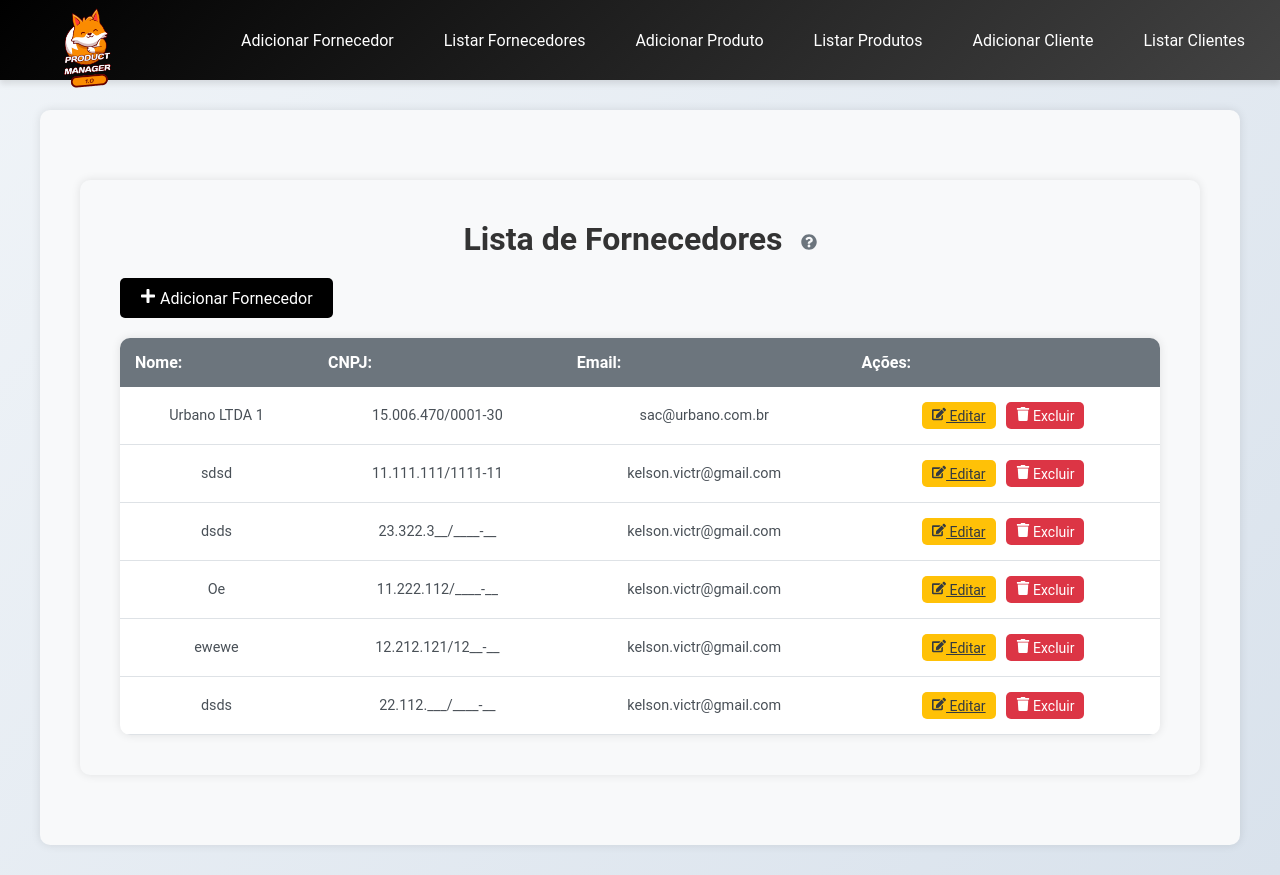
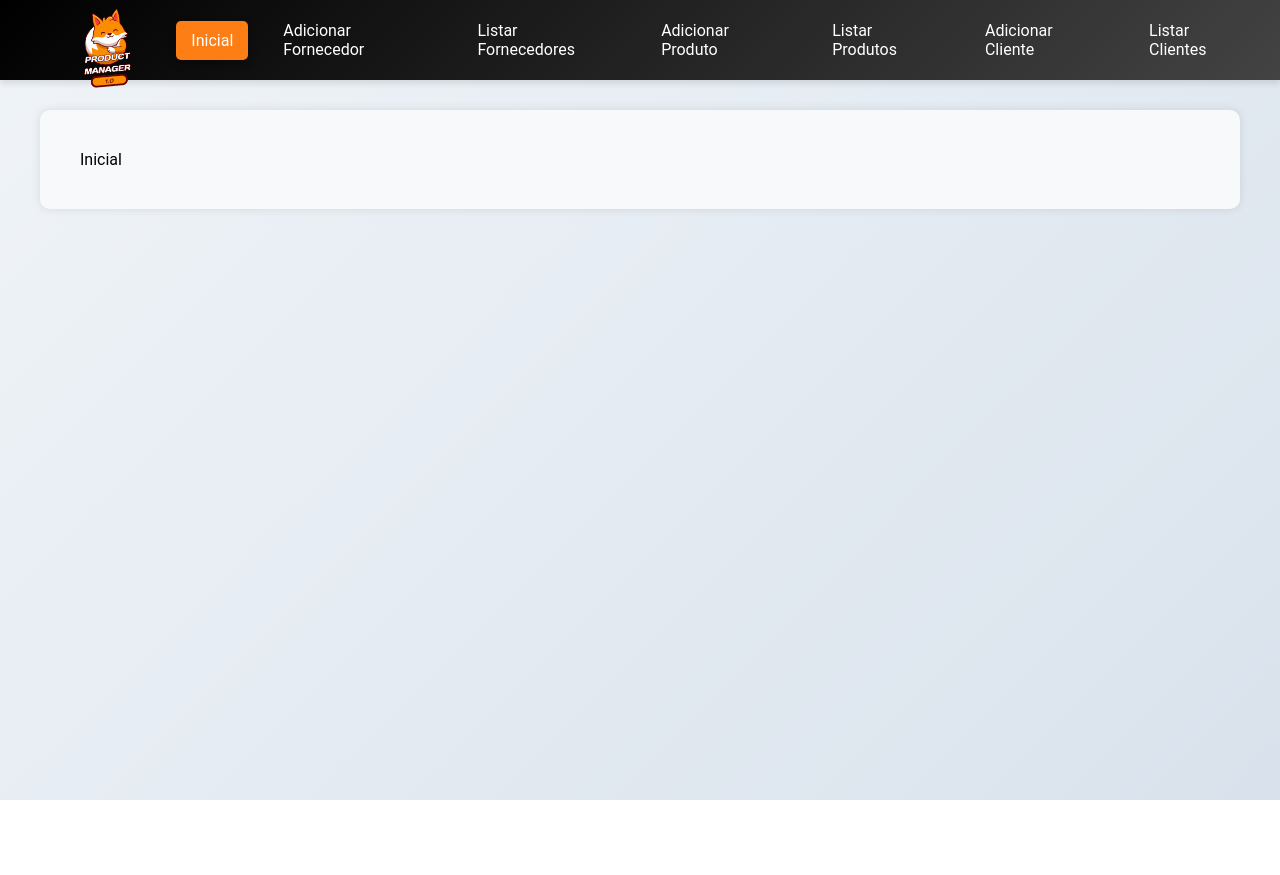
Before and after one commit to kelsonvictr/gerenciador_de_produtos_turma_02, a React (Vite) app: page / in a window 1280 px wide. After the commit the page ends 800 px from the top, so only its background shows below. Built offline with nearby package versions, Linux system fonts and the light colour scheme; data requests are answered from the project's data file.

Commit message:
Aula 07 - Andamento

```diff
--- a/src/App.jsx
+++ b/src/App.jsx
@@ -5,6 +5,7 @@ import Navbar from './components/Navbar'
 import FornecedorForm from './pages/Fornecedor/FornecedorForm'
 import ProdutoList from './pages/Produto/ProdutoList'
 import ProdutoForm from './pages/Produto/ProdutoForm'
+import Inicial from './pages/Inicial'
 
 const App = () => {
   return (
@@ -12,7 +13,7 @@ const App = () => {
     <Navbar />
     <div className="container">
     <Routes>
-        <Route path="/" element={<FornecedorList />} />
+        <Route path="/" element={<Inicial />} />
         <Route path="/listar-fornecedores" element={<FornecedorList />} />
         <Route path="/add-fornecedores" element={<FornecedorForm />} />
         <Route path="/edit-fornecedores/:id" element={<FornecedorForm />} />
--- a/src/components/Navbar.jsx
+++ b/src/components/Navbar.jsx
@@ -1,21 +1,29 @@
 import React from 'react'
-import { Link } from 'react-router-dom'
+import { Link, useLocation } from 'react-router-dom'
 
 const Navbar = () => {
+
+  const location = useLocation()
+
+  const isActive = (path) => {
+    return location.pathname === path ? 'active' : ''
+  }
+
   return (
     <nav className="menu">
-        <div className="logo">
+        <div className="logo-container">
             <Link to="/">
                 <img src="/PRODUCT-manager-logo.png" alt="Logo do Sistema" className="logo-img" />
             </Link>
         </div>
         <div className="menu-links">
-            <Link to="/add-fornecedores">Adicionar Fornecedor</Link>
-            <Link to="/listar-fornecedores">Listar Fornecedores</Link>
-            <Link to="/add-produtos">Adicionar Produto</Link>
-            <Link to="/listar-produtos">Listar Produtos</Link>
-            <Link to="/add-clientes">Adicionar Cliente</Link>
-            <Link to="/listar-clientes">Listar Clientes</Link>
+        <Link to="/" className={isActive('/')}>Inicial</Link>
+        <Link to="/add-fornecedores" className={isActive('/add-fornecedores')}>Adicionar Fornecedor</Link>
+        <Link to="/listar-fornecedores" className={isActive('/listar-fornecedores')}>Listar Fornecedores</Link>
+        <Link to="/add-produtos" className={isActive('/add-produtos')}>Adicionar Produto</Link>
+        <Link to="/listar-produtos" className={isActive('/listar-produtos')}>Listar Produtos</Link>
+        <Link to="/add-clientes" className={isActive('/add-clientes')}>Adicionar Cliente</Link>
+        <Link to="/listar-clientes" className={isActive('/listar-clientes')}>Listar Clientes</Link>
         </div>
 
     </nav>
--- /dev/null
+++ b/src/pages/Inicial.jsx
@@ -0,0 +1,9 @@
+import React from 'react'
+
+const Inicial = () => {
+  return (
+    <div>Inicial</div>
+  )
+}
+
+export default Inicial
```
